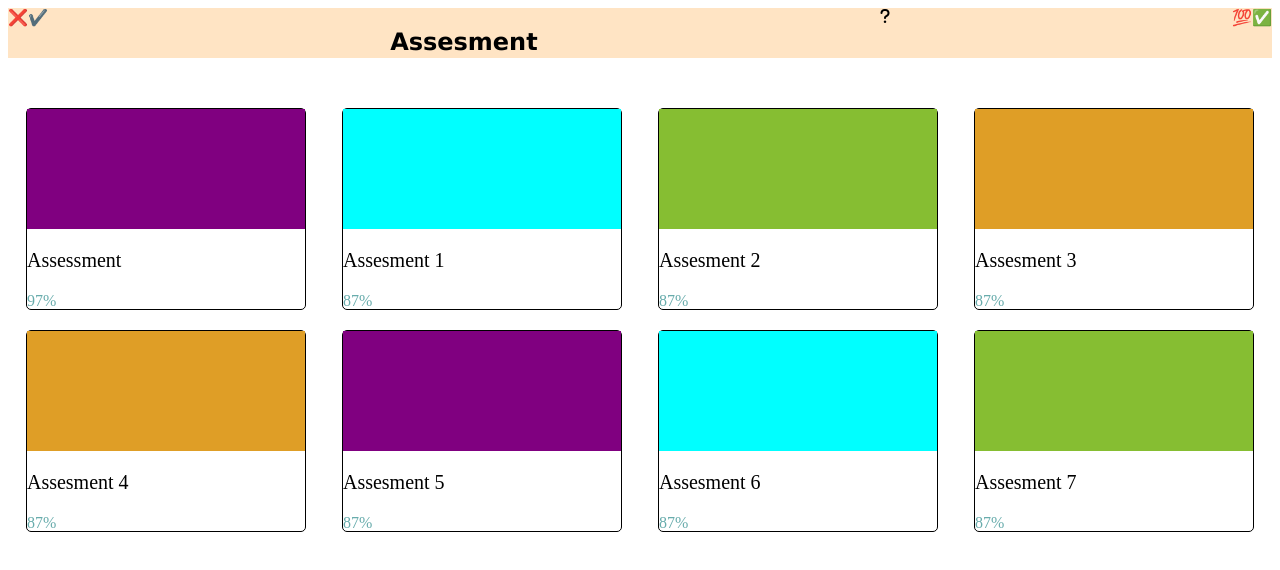
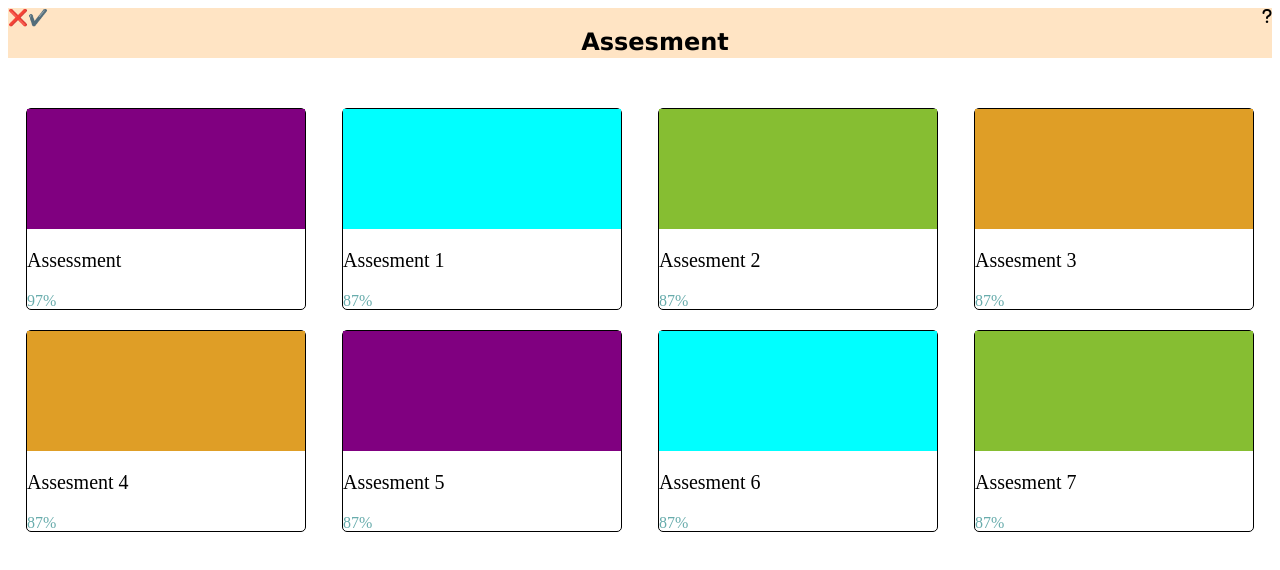
Before and after one commit to Alfredina-A/T4G_Group-6, a plain HTML site: page index.html in a window 1280 px wide. Drawn offline with Linux system fonts and the light colour scheme.

Commit message:
adding changes

```diff
--- a/index.html
+++ b/index.html
@@ -4,7 +4,7 @@
     <meta charset="UTF-8">
     <meta name="viewport" content="width=device-width, initial-scale=1.0">
     <title>flexbox</title>
-    <link rel="stylesheet" href="../group6/src/style.css">
+    <link rel="stylesheet" href="src/style.css">
 
 </head><script src="https://kit.fontawesome.com/e955eb8e9b.js" crossorigin="anonymous"></script>
 <body>
@@ -12,7 +12,7 @@
        <h1> Assesment</h1>
         <i class="fa-solid fa-question"></i>
 
-        💯✅
+
 </nav>
 
 <div class="wes">
```
